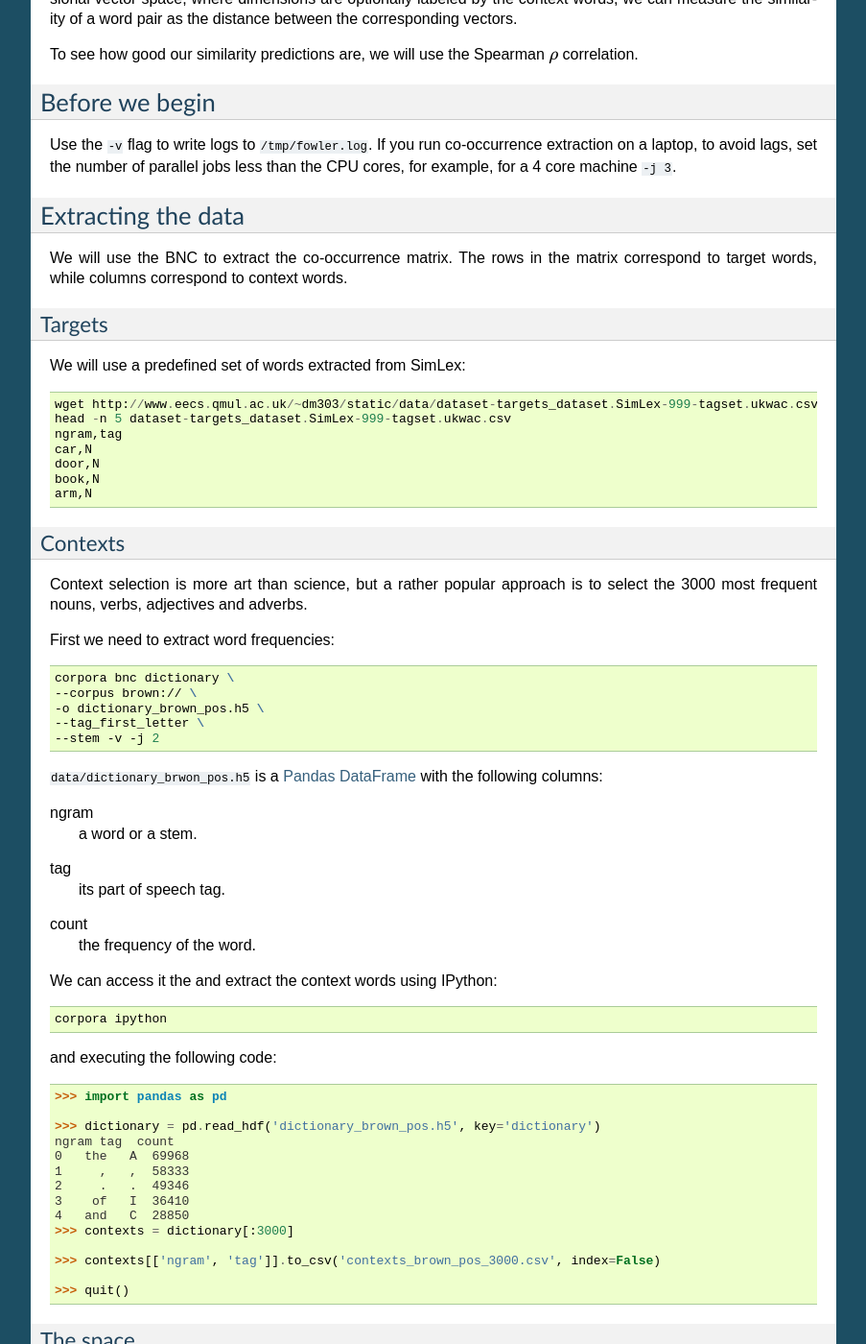
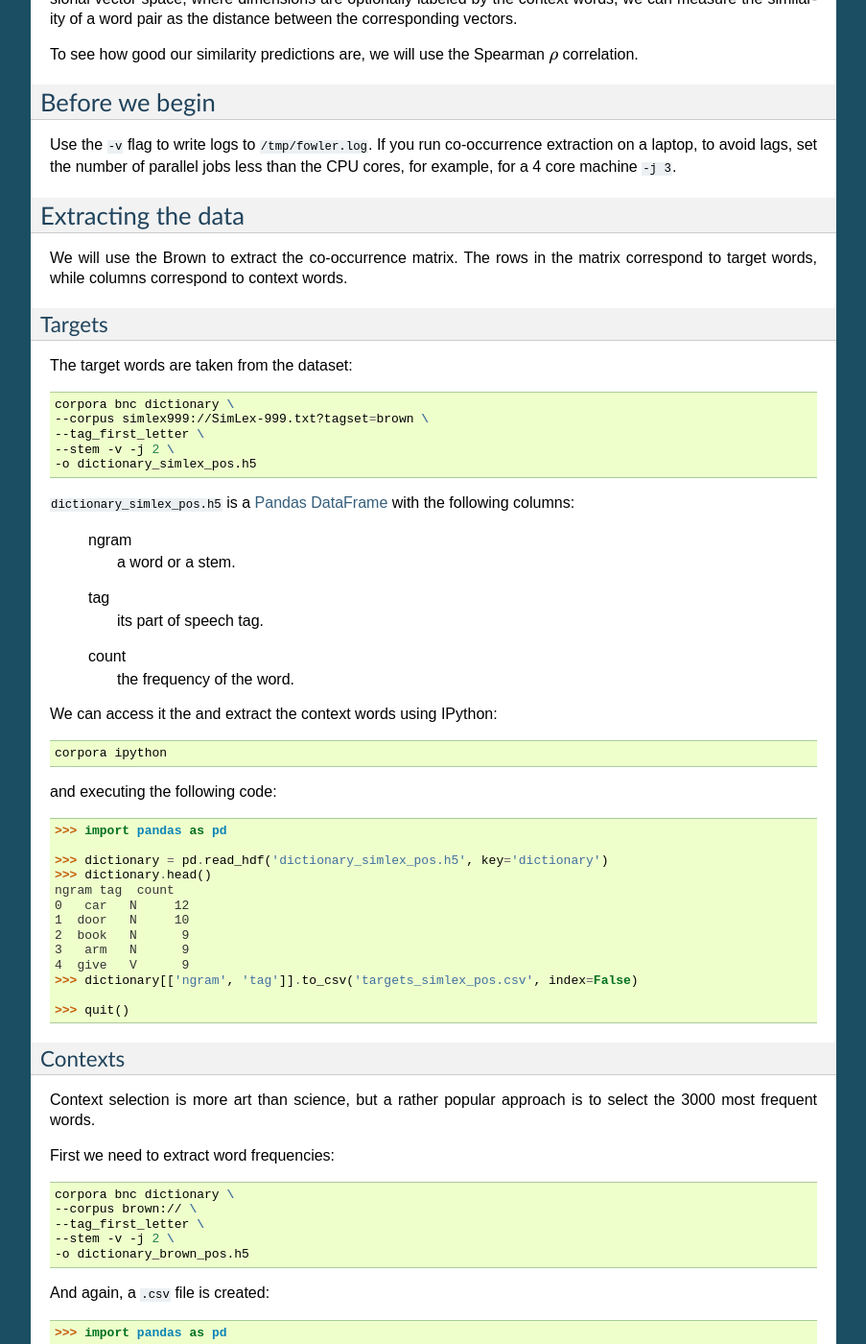
Before and after one commit to dimazest/fowler.corpora, a Sphinx documentation site: the page built from docs/quick_start.rst, in a window 1280 px wide and 1400 px high, scrolled down 1347 px. Shown: the whole window at 96% size, without its empty margins (198-1101 px from the left). Built offline with Sphinx 7.4.7, drawn with Linux system fonts in a browser that asks for light colours; some of the changed text lies outside the part shown.

Commit message:
Working tutorial

```diff
--- a/docs/quick_start.rst
+++ b/docs/quick_start.rst
@@ -114,27 +114,64 @@ jobs less than the CPU cores, for example, for a 4 core machine ``-j 3``.
 Extracting the data
 -------------------
 
-We will use the BNC to extract the co-occurrence matrix. The rows in the matrix
+We will use the Brown to extract the co-occurrence matrix. The rows in the matrix
 correspond to target words, while columns correspond to context words.
 
 Targets
 ~~~~~~~
 
-We will use a predefined set of words extracted from SimLex::
+The target words are taken from the dataset:
 
-    wget http://www.eecs.qmul.ac.uk/~dm303/static/data/dataset-targets_dataset.SimLex-999-tagset.ukwac.csv
-    head -n 5 dataset-targets_dataset.SimLex-999-tagset.ukwac.csv
-    ngram,tag
-    car,N
-    door,N
-    book,N
-    arm,N
+.. code-block:: bash
+
+    corpora bnc dictionary \
+    --corpus simlex999://SimLex-999.txt?tagset=brown \
+    --tag_first_letter \
+    --stem -v -j 2 \
+    -o dictionary_simlex_pos.h5
+
+``dictionary_simlex_pos.h5`` is a `Pandas`_ `DataFrame`_ with the following columns:
+
+    .. _Pandas: http://pandas.pydata.org/
+    .. _DataFrame: http://pandas.pydata.org/pandas-docs/stable/generated/pandas.DataFrame.html
+
+    ngram
+        a word or a stem.
+
+    tag
+        its part of speech tag.
+
+    count
+        the frequency of the word.
+
+We can access it the and extract the context words using IPython::
+
+    corpora ipython
+
+and executing the following code:
+
+.. code-block:: python
+
+    >>> import pandas as pd
+
+    >>> dictionary = pd.read_hdf('dictionary_simlex_pos.h5', key='dictionary')
+    >>> dictionary.head()
+    ngram tag  count
+    0   car   N     12
+    1  door   N     10
+    2  book   N      9
+    3   arm   N      9
+    4  give   V      9
+    >>> dictionary[['ngram', 'tag']].to_csv('targets_simlex_pos.csv', index=False)
+
+    >>> quit()
+
 
 Contexts
 ~~~~~~~~
 
 Context selection is more art than science, but a rather popular approach is to
-select the 3000 most frequent nouns, verbs, adjectives and adverbs.
+select the 3000 most frequent words.
 
 First we need to extract word frequencies:
 
@@ -142,29 +179,11 @@ First we need to extract word frequencies:
 
     corpora bnc dictionary \
     --corpus brown:// \
-    -o dictionary_brown_pos.h5 \
     --tag_first_letter \
-    --stem -v -j 2
+    --stem -v -j 2 \
+    -o dictionary_brown_pos.h5
 
-``data/dictionary_brwon_pos.h5`` is a `Pandas`_ `DataFrame`_ with the following columns:
-
-.. _Pandas: http://pandas.pydata.org/
-.. _DataFrame: http://pandas.pydata.org/pandas-docs/stable/generated/pandas.DataFrame.html
-
-ngram
-    a word or a stem.
-
-tag
-    its part of speech tag.
-
-count
-    the frequency of the word.
-
-We can access it the and extract the context words using IPython::
-
-    corpora ipython
-
-and executing the following code:
+And again, a ``.csv`` file is created:
 
 .. code-block:: python
 
@@ -192,11 +208,12 @@ get the first semantic space:
 .. code-block:: bash
 
     corpora bnc cooccurrence \
-    -t dataset-targets_dataset.SimLex-999-tagset.ukwac.csv \
+    -t targets_simlex_pos.csv \
     -c contexts_brown_pos_3000.csv \
     --corpus brown:// \
-    -o space_brown_simlex_3000.h5 \
-    --stem -j 2 -v
+    --stem -j 2 -v \
+    --tag_first_letter \
+    -o space_brown_simlex_3000.h5
 
 Experiments
 -----------
@@ -211,7 +228,27 @@ Now we are ready to run the first experiment:
     --composition_operator head \
     --output brown_simlex_3000.h5
 
-    Spearman correlation (head), cosine): rho=nan, p=nan, support=999
+    Spearman correlation (head), cosine): rho=-0.098, p=0.00203, support=999
+
+And access the results:
+
+.. code-block:: Python
+
+    >>> import pandas as pd
+
+    >>> results = pd.read_hdf('brown_simlex_3000.h5', key='dataset')
+    >>> results.head(10)
+        unit1           unit2       cos  inner_product  score
+    0     (old )          (new )  0.000000              0   1.58
+    1   (smart )  (intelligent )  0.000000              0   9.20
+    2    (hard )    (difficult )  0.000000              0   8.77
+    3   (happy )     (cheerful )  0.000000              0   9.55
+    4    (hard )         (easy )  0.000000              0   0.95
+    5    (fast )        (rapid )  0.825153           3314   8.75
+    6   (happy )         (glad )  0.000000              0   9.17
+    7   (short )         (long )  0.789176           8445   1.23
+    8  (stupid )         (dumb )  0.000000              0   9.58
+    9   (weird )      (strange )  0.000000              0   8.93
 
 .. Ignore
 
@@ -286,8 +323,8 @@ Conclusion
 A general workflow is the following:
 
 1. Decide what the target words are.
-2. Think of context words, possibly by extracting the (tagged) token counts from the corpus
-3. Extract the co-occurrence counts as an initial space
+2. Think of context words, possibly by extracting the (tagged) token counts from the corpus.
+3. Extract the co-occurrence counts as an initial space.
 4. Optionally modify the co-occurrence space, for example, by applying the PPMI weighting scheme.
 5. Run an experiment.
 
```
Also changed, not shown: other parts of docs/quick_start.rst (+0 -3 lines).
